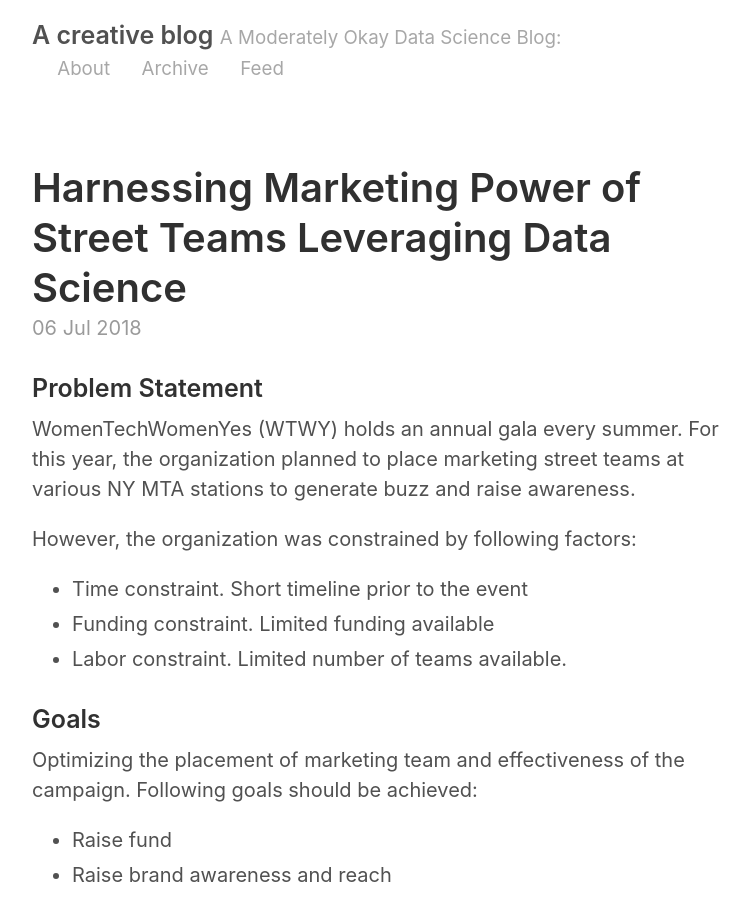
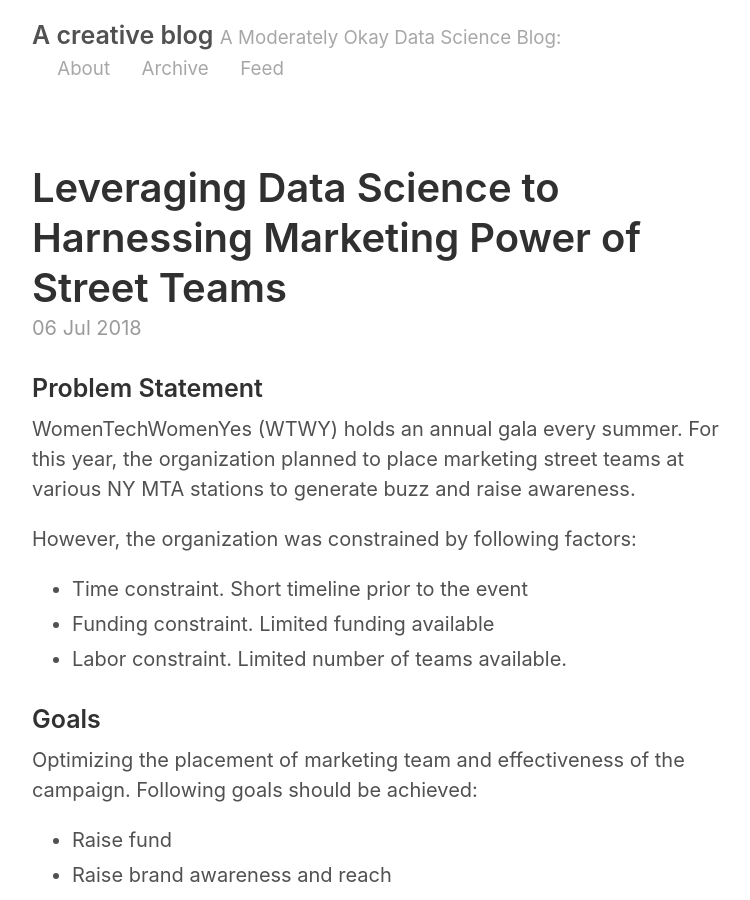
Before and after one commit to xzhou110/xzhou110.github.io, a Jekyll site: the page built from _posts/2018-07-06-project-benson.md, in a window 1280 px wide and 900 px high. Shown: the whole window, without its empty margins (258-1008 px from the left). Built offline with Jekyll 4.4.1, drawn with Linux system fonts in a browser that asks for light colours.

Commit message:
final touch

```diff
--- a/_posts/2018-07-06-project-benson.md
+++ b/_posts/2018-07-06-project-benson.md
@@ -1,6 +1,6 @@
 ---
 layout: post
-title: Harnessing Marketing Power of Street Teams Leveraging Data Science
+title: Leveraging Data Science to Harnessing Marketing Power of Street Teams
 ---
 
 ### Problem Statement
@@ -86,4 +86,4 @@
 <li>Other factors to consider: education, income level, and etc.</li>
 </ul>
 
-<img src="final_finding.jpg" height="350" width="400">
+<img src="final_finding.jpg" height="350" width="500">
```
